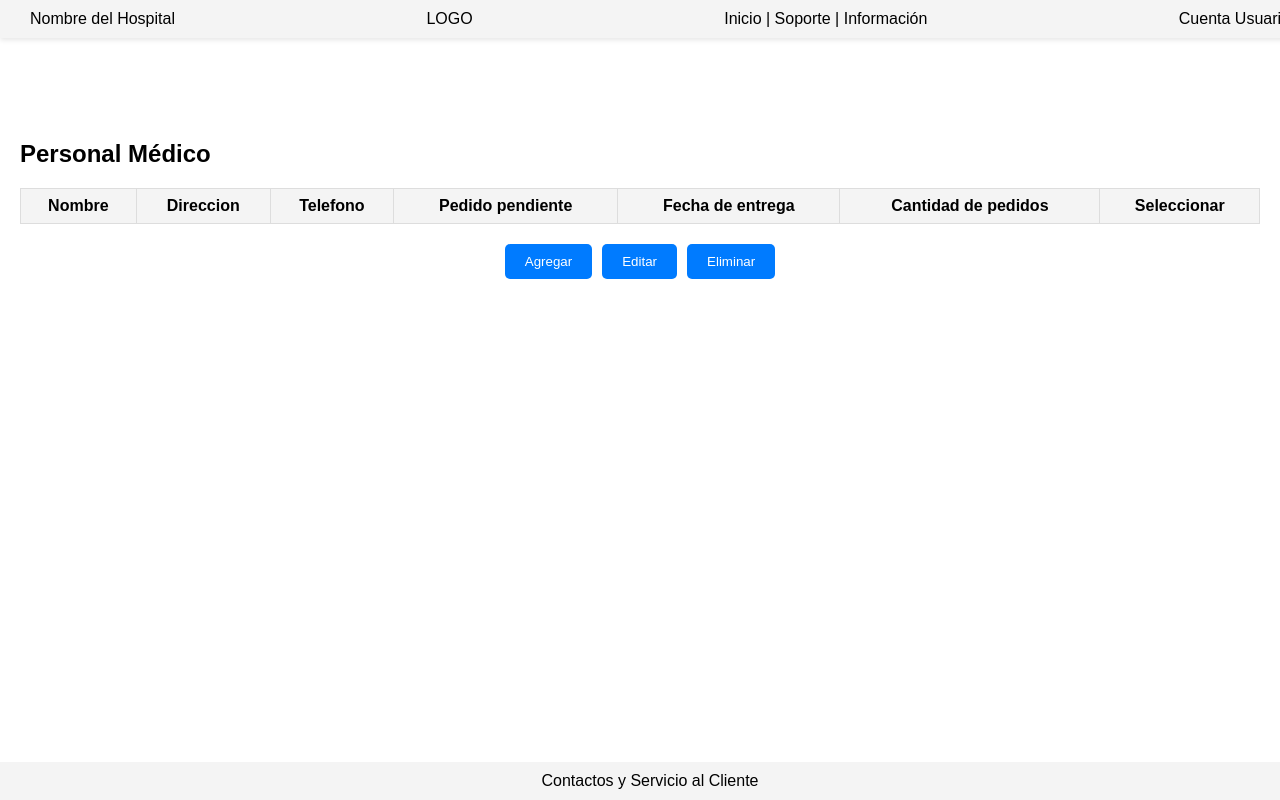
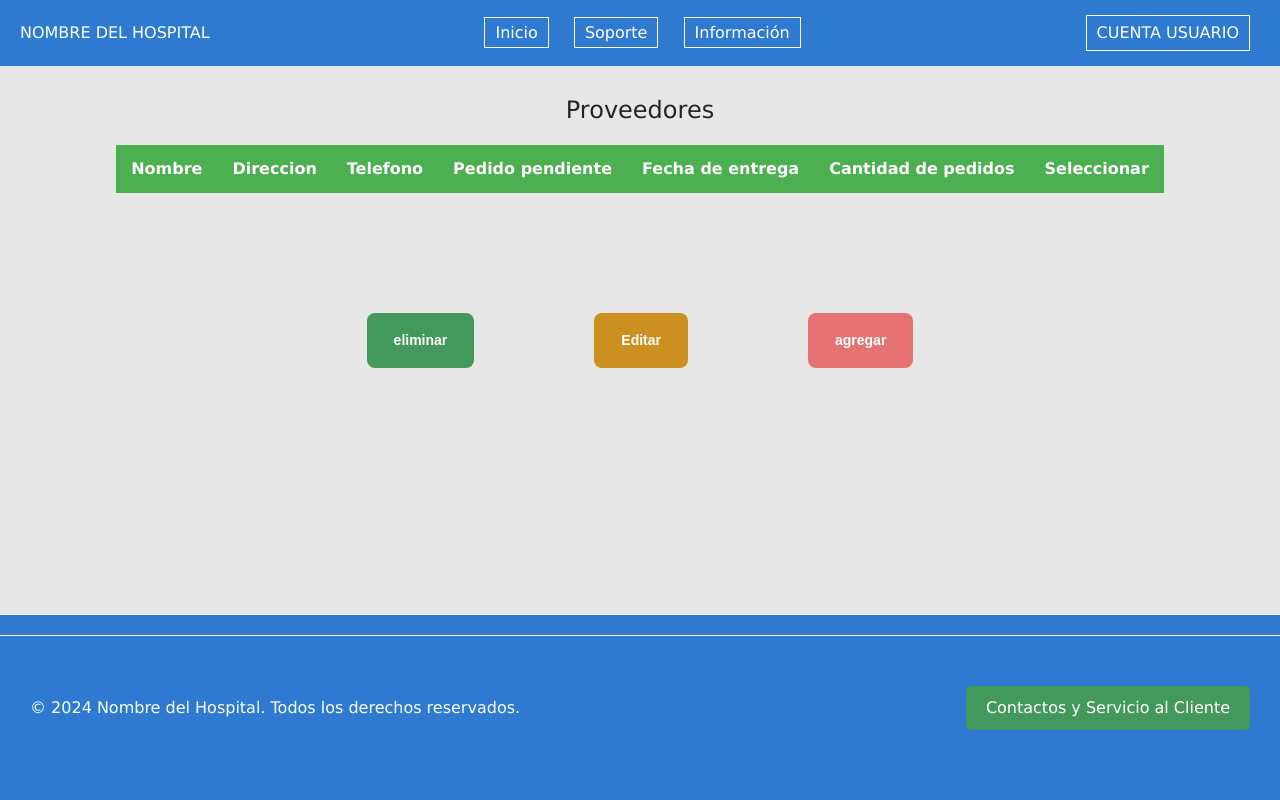
Before and after one commit to Eduardo37830/ingenieriaSoftware1, a Flask app: page /Administrador/proveedores in a window 1280 px wide. Run offline with Flask 3, Linux system fonts and the light colour scheme; lists and menus that the app fills with data are empty.

Commit message:
adaptar el nuevo fooder and header

```diff
--- a/app/static/styles/global.css
+++ b/app/static/styles/global.css
@@ -158,3 +158,71 @@ button:hover {
     color: inherit; /* Hereda el color del texto padre */
     display: block; /* Hace que el enlace ocupe todo el espacio del contenedor */
 }
+/* Botón 1 */
+.custom-btn-1 {
+	background-color: var(--boton); /* Azul */
+	color: #ffffff;
+	border-color: var(--boton);
+}
+.custom-btn-1:hover {
+	background-color: #0056b3;
+	border-color: #0056b3;
+}
+
+/* Botón 2 */
+.custom-btn-2 {
+	background-color: var(--notificaciones); /* Verde */
+	color: #ffffff;
+	border-color: var(--notificaciones);
+}
+
+.custom-btn-2:hover {
+	background-color: #0056b3;
+	border-color: #0056b3;
+}
+
+/* Botón 3 */
+.custom-btn-3 {
+	background-color: var(--alerta);
+	color: #ffffff;
+	border-color: var(--alerta);
+}
+
+.custom-btn-3:hover {
+	background-color: #0056b3;
+	border-color: #0056b3;
+}
+
+/* Botón 4 */
+.custom-btn-4 {
+	background-color: #17a2b8; /* Celeste */
+	color: #ffffff;
+	border-color: #17a2b8;
+}
+
+.custom-btn-4:hover {
+	background-color: #0056b3;
+	border-color: #0056b3;
+}
+/* Contenedor principal */
+.button-container {
+	display: flex;
+	gap: 20px; /* Espaciado entre los botones */
+	justify-content: center;
+	align-items: center;
+	padding: 50px;
+}
+
+/* Botones personalizados */
+.custom-btn {
+	display: inline-block;
+	text-align: center;
+	text-decoration: none;
+	font-size: 14px;
+	padding: 15px 25px;
+	border: 2px solid transparent;
+	border-radius: 8px; /* Bordes redondeados */
+	font-family: Arial, sans-serif;
+	font-weight: bold;
+	transition: all 0.3s ease;
+}
--- /dev/null
+++ b/app/static/styles/tablas.css
@@ -0,0 +1,37 @@
+
+
+/* Título */
+h2 {
+    text-align: center;
+    font-size: 24px;
+    margin-bottom: 20px;
+}
+
+/* Estilo para la tabla */
+table {
+    width: 100%;
+    border-collapse: collapse;
+    margin-bottom: 20px;
+}
+
+/* Encabezados de la tabla */
+th {
+    background-color: #4CAF50;
+    color: white;
+    text-align: left;
+    padding: 12px 15px;
+    font-size: 16px;
+}
+
+/* Celdas de la tabla */
+td {
+    padding: 12px 15px;
+    text-align: left;
+    border-bottom: 1px solid #ddd;
+    font-size: 14px;
+}
+
+/* Fila de la tabla cuando pasa el ratón por encima */
+tr:hover {
+    background-color: #f5f5f5;
+}
--- a/app/templates/proveedoresAdmistrador.html
+++ b/app/templates/proveedoresAdmistrador.html
@@ -1,98 +1,15 @@
-<!DOCTYPE html>
-<html lang="es">
+{% extends "base.html" %}
+
+{% block title %}proveedores{% endblock %}
+
+{% block content %}
 <head>
-    <meta charset="UTF-8">
-    <meta name="viewport" content="width=device-width, initial-scale=1.0">
-    <title>Personal Médico</title>
-    <style>
-        body {
-            margin: 0;
-            font-family: Arial, sans-serif;
-            display: flex;
-            flex-direction: column;
-            min-height: 100vh;
-        }
-
-        .header {
-            position: fixed;
-            top: 0;
-            left: 0;
-            width: 100%;
-            background-color: #f4f4f4;
-            display: flex;
-            justify-content: space-between;
-            align-items: center;
-            padding: 10px 20px;
-            box-shadow: 0 2px 5px rgba(0, 0, 0, 0.1);
-        }
-
-        .header div {
-            margin: 0 10px;
-        }
-
-        .main {
-            margin-top: 100px;
-            padding: 20px;
-            flex: 1;
-        }
-
-        table {
-            width: 100%;
-            border-collapse: collapse;
-            margin-bottom: 20px;
-        }
-
-        th, td {
-            border: 1px solid #ddd;
-            padding: 8px;
-            text-align: center;
-        }
-
-        th {
-            background-color: #f4f4f4;
-            font-weight: bold;
-        }
-
-        .buttons {
-            display: flex;
-            justify-content: center;
-            gap: 10px;
-        }
-
-        .buttons button {
-            padding: 10px 20px;
-            border: none;
-            background-color: #007BFF;
-            color: white;
-            cursor: pointer;
-            border-radius: 5px;
-        }
-
-        .buttons button:hover {
-            background-color: #0056b3;
-        }
-
-        .footer {
-            background-color: #f4f4f4;
-            text-align: center;
-            padding: 10px;
-            position: fixed;
-            bottom: 0;
-            left: 0;
-            width: 100%;
-        }
-    </style>
+    <link rel="stylesheet"
+        href="{{ url_for('static', filename='styles/tablas.css') }}">
+    <title>Inicio Admistrador</title>
 </head>
-<body>
-    <div class="header">
-        <div>Nombre del Hospital</div>
-        <div>LOGO</div>
-        <div>Inicio | Soporte | Información</div>
-        <div>Cuenta Usuario</div>
-    </div>
-
 <div class="main">
-        <h2>Personal Médico</h2>
+    <h2>Proveedores</h2>
     <table>
         <thead>
             <tr>
@@ -106,20 +23,13 @@
             </tr>
         </thead>
         <tbody>
-
         </tbody>
-
     </table>
-
-        <div class="buttons">
-            <button onclick="agregar()">Agregar</button>
-            <button onclick="editar()">Editar</button>
-            <button onclick="eliminar()">Eliminar</button>
+    <div class="button-container">
+        <div class="button-container" ><bottom onclick="eliminar()" class="custom-btn custom-btn-1">eliminar</bottom></div>
+        <div class="button-container"><bottom onclick="editar()"class="custom-btn custom-btn-2">Editar</bottom></div>
+        <div class="button-container"><bottom onclick="agregar()" class="custom-btn custom-btn-3">agregar</bottom></div>
     </div>
-    </div>
-
-    <div class="footer">
-        Contactos y Servicio al Cliente
 </div>
 
 <script>
@@ -135,5 +45,5 @@
         alert('Función Eliminar en desarrollo');
     }
 </script>
-</body>
-</html>
+
+{% endblock %}
```
Also changed, not shown: app/templates/personalMedicoAdmistrador.html (+9 -5 lines). Lines whose indentation alone changed are shown as unchanged.
